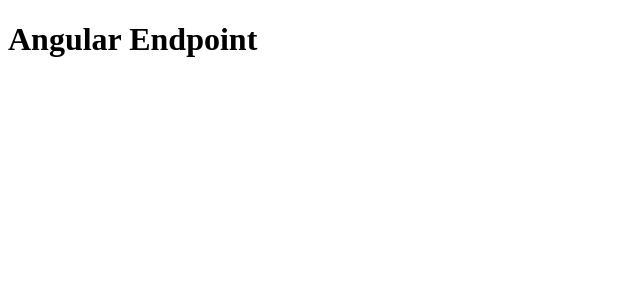
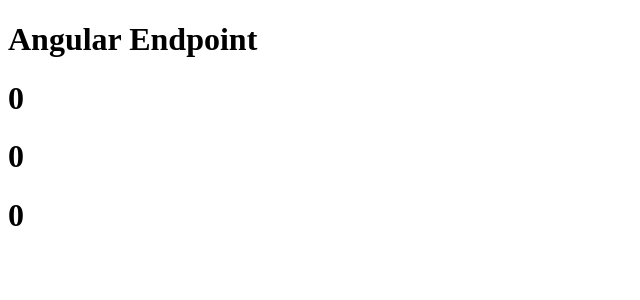
Before and after one commit to Abhinay-g/AngularEndpoint, an Angular app: page / in a window 1280 px wide. Shown: the top 300 px of the page, without its empty margins (0-640 px from the left). Built offline with nearby package versions, Linux system fonts and the light colour scheme.

Commit message:
added x y z

```diff
--- a/src/app/app.component.html
+++ b/src/app/app.component.html
@@ -1 +1,4 @@
 <h1>Angular Endpoint</h1>
+<h1>{{ acceleration_x }}</h1>
+<h1>{{ acceleration_y }}</h1>
+<h1>{{ acceleration_z }}</h1>
--- a/src/app/app.component.ts
+++ b/src/app/app.component.ts
@@ -1,10 +1,22 @@
-import { Component } from '@angular/core';
+import { Component, OnInit } from '@angular/core';
 
 @Component({
   selector: 'app-root',
   templateUrl: './app.component.html',
   styleUrls: ['./app.component.scss']
 })
-export class AppComponent {
+export class AppComponent implements OnInit {
   title = 'angularEndpoint';
+  acceleration_x: any = 0;
+  acceleration_y: any = 0;
+  acceleration_z: any = 0;
+
+  ngOnInit() {
+    window.addEventListener('devicemotion', event => {
+      // console.log(event.acceleration.x + ' m/s2');
+      this.acceleration_x = event.acceleration.x + ' m/s2';
+      this.acceleration_y = event.acceleration.y + ' m/s2';
+      this.acceleration_z = event.acceleration.z + ' m/s2';
+    });
+  }
 }
```
Also changed, not shown: 1 other file (tests, documents, lock files or other folders).
